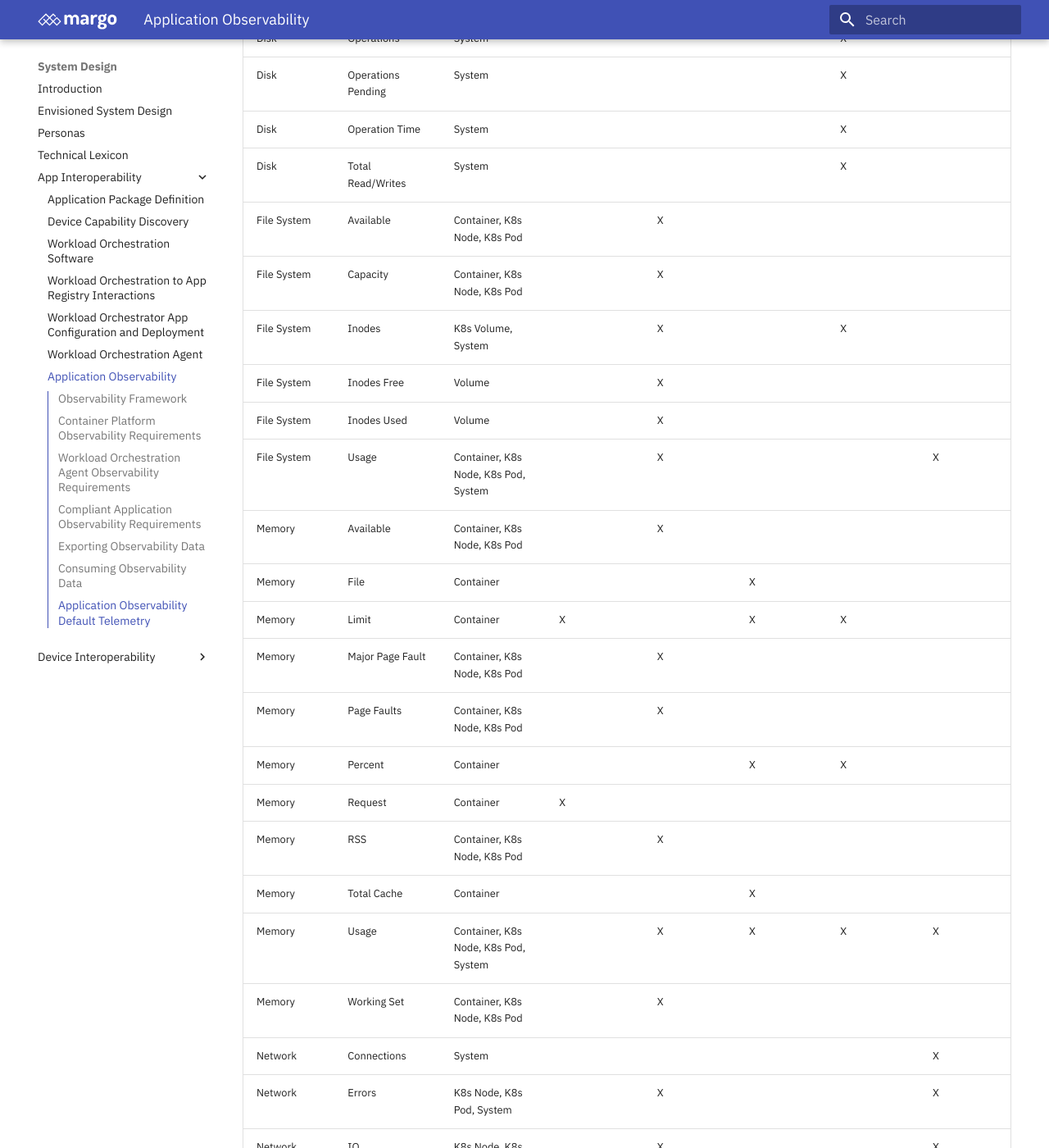
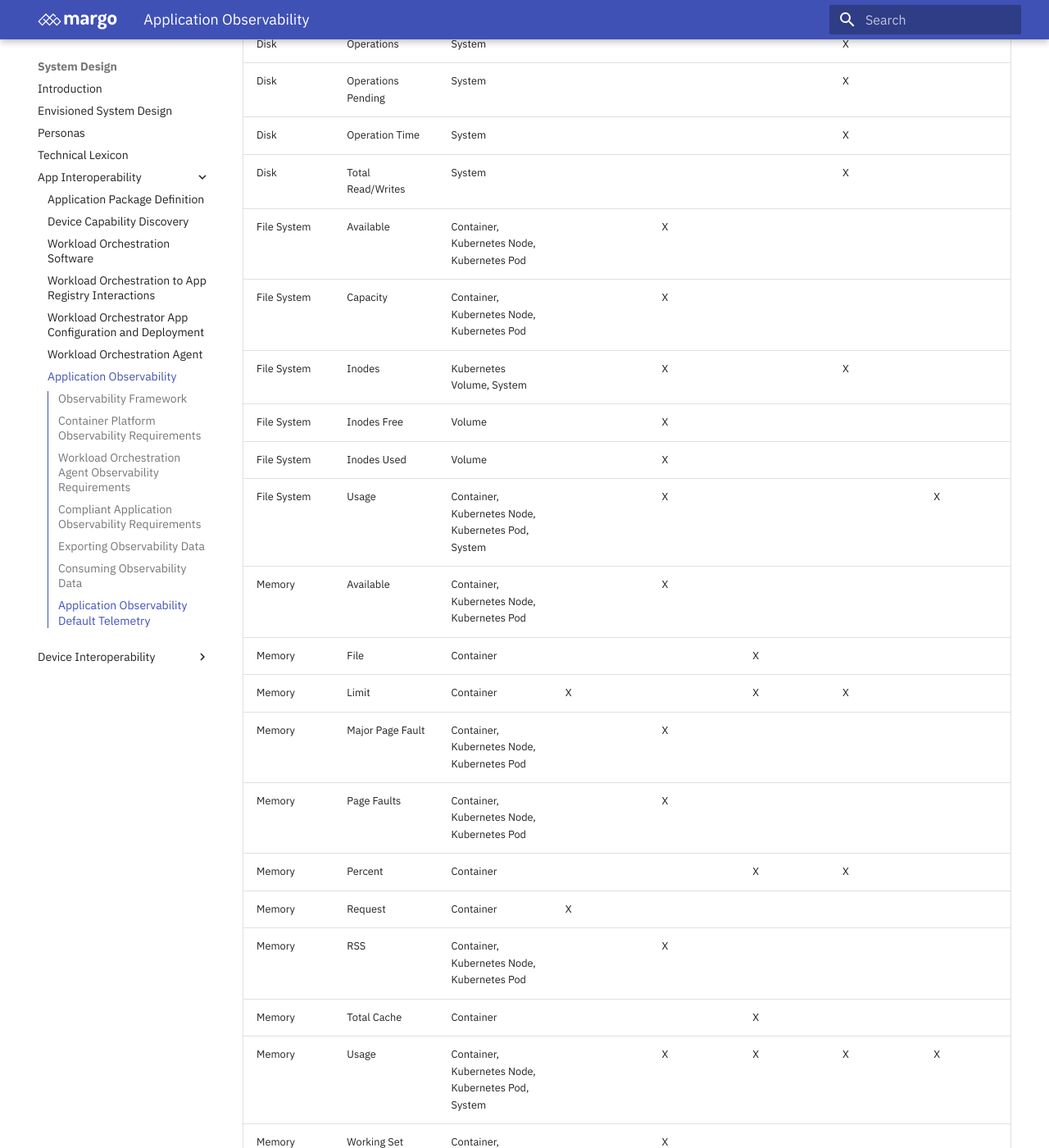
Before and after one commit to margo/specification, an MkDocs documentation site: the page built from system-design/app-interoperability/observability.md, in a window 1280 px wide and 1400 px high, scrolled down 8630 px. Shown: the whole window at 82% size. Built offline with MkDocs 1.6.1 and Material for MkDocs 9.7.7, drawn with Linux system fonts in a browser that asks for light colours; plug-ins that fetch from the network failed and are left out; some of the changed text lies outside the part shown.

Commit message:
Updates based on peer review feedback.
Signed-off-by: Philip Presson <philip.presson@us.abb.com>

```diff
--- a/system-design/app-interoperability/observability.md
+++ b/system-design/app-interoperability/observability.md
@@ -196,14 +195,14 @@ The following table shows the metrics emitted by the indicated receivers when us
 |----------|---------|-------|----------------|--------------------------|-------------------------|--------------------------|--------------------------|
 | CPU | Limit | Container | X |  |  |  |  |
 | CPU | Load Average (15m, 5m, 1m) | System |  |  |  |  | X |
-| CPU | Time | Container, K8s Nod, K8s Pod, System |  | X |  |  | X |
+| CPU | Time | Container, Kubernetes Node, Kubernetes Pod, System |  | X |  |  | X |
 | CPU | Request | Container | X |  |  |  |  |
 | CPU | Usage Kernel Mode | Container |   |  | X |  |  |
 | CPU | Usage Per CPU | Container |  |  |  | X |  |
 | CPU | Usage System | Container |  |  |  | X |  |
 | CPU | Usage Total | Container |   |   | X | X |  |
 | CPU | Usage Use Mode | Container |  |  | X |  |  |
-| CPU | Utilization | Container, K8s Node, k8s Pod |  | X | X | X |   |
+| CPU | Utilization | Container, Kubernetes Node, Kubernetes Pod |  | X | X | X |   |
 | Disk | IO | Container, System |  |  |  | X | X |
 | Disk | IO Read | Container |  |  |  | X |  |
 | Disk | IO Write | Container |  |  |  | X |  |
@@ -213,26 +212,26 @@ The following table shows the metrics emitted by the indicated receivers when us
 | Disk | Operations Pending | System  |  |  |  | X |  |
 | Disk | Operation Time | System |  |  |  | X |  |
 | Disk | Total Read/Writes  |  System |  |  |  | X |  |
-| File System | Available | Container, K8s Node, K8s Pod |  | X |  |  |  |
-| File System | Capacity | Container, K8s Node, K8s Pod  |  | X |  |  |  |
-| File System | Inodes | K8s Volume, System |  | X |  | X |  |
+| File System | Available | Container, Kubernetes Node, Kubernetes Pod |  | X |  |  |  |
+| File System | Capacity | Container, Kubernetes Node, Kubernetes Pod  |  | X |  |  |  |
+| File System | Inodes | Kubernetes Volume, System |  | X |  | X |  |
 | File System | Inodes Free | Volume |  | X |  |  |  |
 | File System | Inodes Used | Volume |  | X |  |  |  |
-| File System | Usage | Container, K8s Node, K8s Pod, System|  | X |  |  | X |
-| Memory | Available | Container, K8s Node, K8s Pod  |  | X |  |  |  |
+| File System | Usage | Container, Kubernetes Node, Kubernetes Pod, System|  | X |  |  | X |
+| Memory | Available | Container, Kubernetes Node, Kubernetes Pod  |  | X |  |  |  |
 | Memory | File | Container |  |  | X |  |  |
 | Memory | Limit | Container | X |  | X | X |  |
-| Memory | Major Page Fault | Container, K8s Node, K8s Pod |  | X |  |  |  |
-| Memory | Page Faults | Container, K8s Node, K8s Pod |  | X |  |  |  |
+| Memory | Major Page Fault | Container, Kubernetes Node, Kubernetes Pod |  | X |  |  |  |
+| Memory | Page Faults | Container, Kubernetes Node, Kubernetes Pod |  | X |  |  |  |
 | Memory | Percent | Container |  |  | X | X |  |
 | Memory | Request | Container | X |  |  |  |  |
-| Memory | RSS | Container, K8s Node, K8s Pod |  | X |  |  |  |
+| Memory | RSS | Container, Kubernetes Node, Kubernetes Pod |  | X |  |  |  |
 | Memory | Total Cache | Container |  |  | X |  |  |
-| Memory | Usage | Container, K8s Node, K8s Pod, System |  | X | X | X | X |
-| Memory | Working Set | Container, K8s Node, K8s Pod |  | X |  |  |  |
+| Memory | Usage | Container, Kubernetes Node, Kubernetes Pod, System |  | X | X | X | X |
+| Memory | Working Set | Container, Kubernetes Node, Kubernetes Pod |  | X |  |  |  |
 | Network | Connections | System |  |  |  |  | X |
-| Network | Errors | K8s Node, K8s Pod, System |  | X |  |  | X |
-| Network | IO | K8s Node, K8s Pod, System |  | X |  |  | X |
+| Network | Errors | Kubernetes Node, Kubernetes Pod, System |  | X |  |  | X |
+| Network | IO | Kubernetes Node, Kubernetes Pod, System |  | X |  |  | X |
 | Network | IO Bytes Sent | Container |  |  | X | X |  |
 | Network | IO Bytes Received | Container |  |  | X | X |  |
 | Network | IO Packets | System |  |  |  |  | X |
@@ -292,8 +291,8 @@ The following shows the logs emitted by the indicated receiver. The Kubernetes E
 | Source | [Kubernetes Object Receiver](https://github.com/open-telemetry/opentelemetry-collector-contrib/tree/main/receiver/k8sobjectsreceiver) | [Kubernetes Events Receiver](https://github.com/open-telemetry/opentelemetry-collector-contrib/tree/main/receiver/k8seventsreceiver) | [File Log Receiver](https://github.com/open-telemetry/opentelemetry-collector-contrib/tree/main/receiver/filelogreceiver) |
 |---------|--------------------------------|------------------------------|--------------------|
 | Container Logs |  |  | - |
-| K8s Events | - | X |  |
-| K8s Resources | - |  |  |
+| Kubernetes Events | - | X |  |
+| Kubernetes Resources | - |  |  |
 
 **Kubernetes Attributes Processor**
 
```
Also changed, not shown: other parts of system-design/app-interoperability/observability.md (+1 -2 lines).
